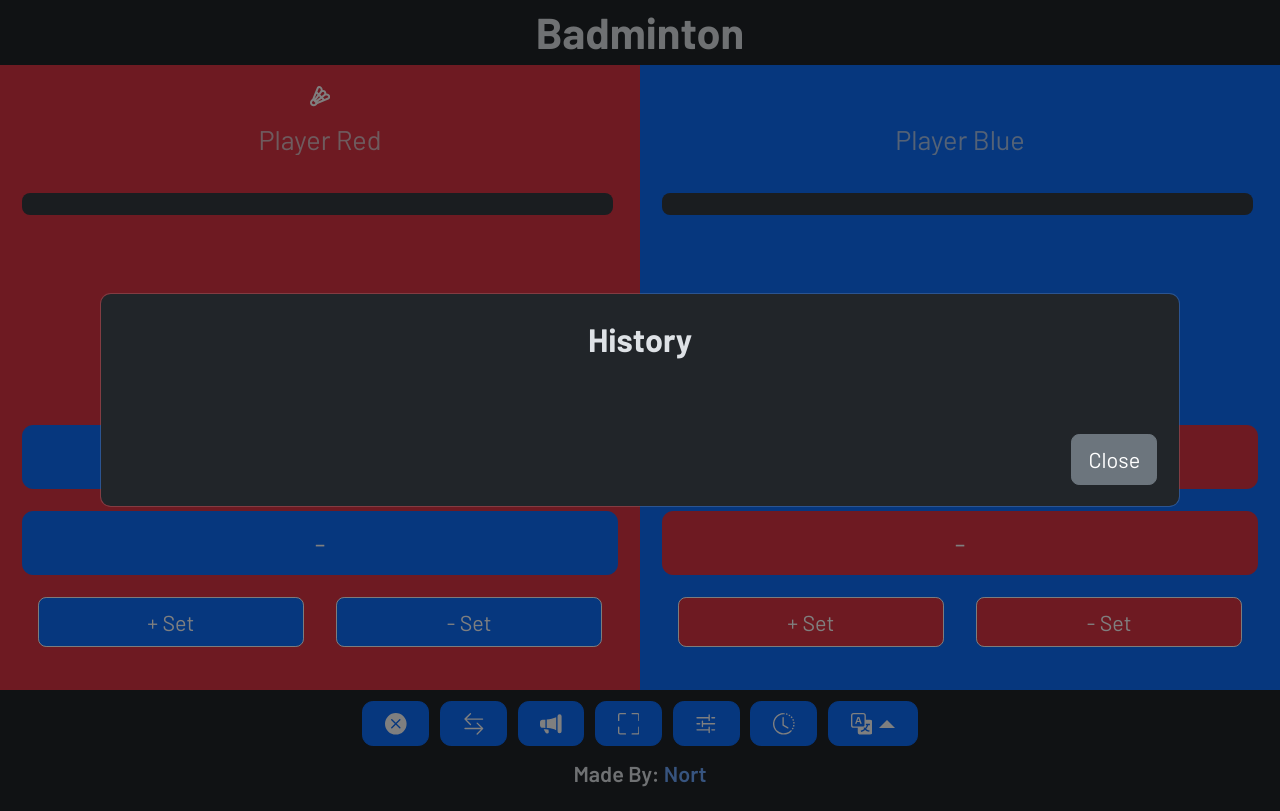
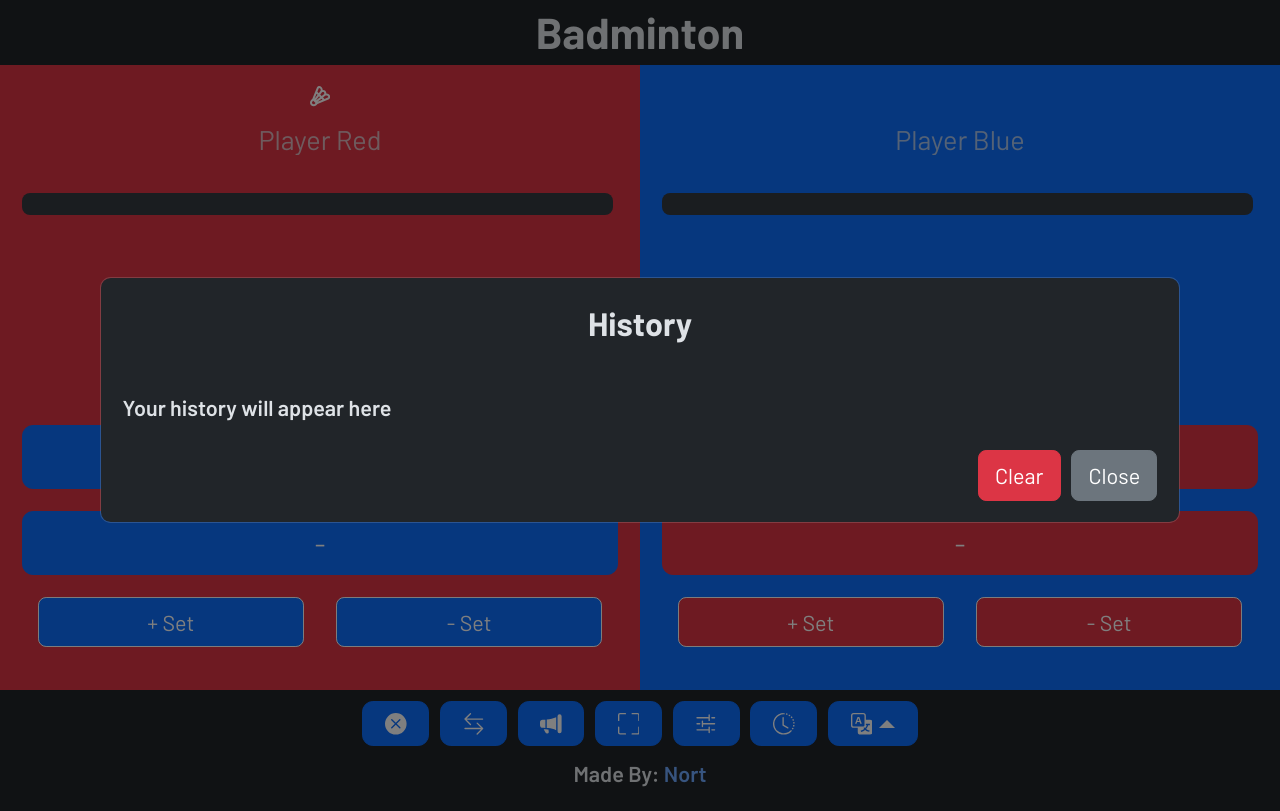
Before and after one commit to Nort1346/Badminton-Match, a React (Create React App) app: page / in a window 1280 px wide. Both pictures are taken after a click on the button 783 px from the left and 723 px from the top of the page. Built offline with nearby package versions, Linux system fonts and the light colour scheme.

Commit message:
feat clear option and translate history modal

```diff
--- a/src/components/HistoryModal.js
+++ b/src/components/HistoryModal.js
@@ -6,10 +6,13 @@ import getVariantColor from "./functions/getVariantColor";
 function HistoryModal({ isShow, onClose }) {
     const { t } = useTranslation();
     const [show, setShow] = useState(isShow);
-    const history = JSON.parse(localStorage.getItem("HISTORY")) ?? [];
+    const [history, setHistory] = useState(JSON.parse(localStorage.getItem("HISTORY")) ?? []);
 
     useEffect(() => {
         setShow(isShow);
+        if (isShow) {
+            setHistory(JSON.parse(localStorage.getItem("HISTORY")) ?? []);
+        }
     }, [isShow]);
 
     const handleClose = (changes) => {
@@ -24,6 +27,11 @@ function HistoryModal({ isShow, onClose }) {
     const getVariant = (match) => {
         const winner = match[0].sets > match[1].sets ? match[0] : match[1];
         return getVariantColor(winner.color);
+    }
+
+    const resetHistory = () => {
+        localStorage.removeItem("HISTORY");
+        setHistory([]);
     }
 
     return (
@@ -45,7 +53,7 @@ function HistoryModal({ isShow, onClose }) {
                 <ListGroup>
                     {history.map((match, index) => (
                         <ListGroup.Item key={`history-${index}`} className={`d-flex flex-column align-items-center bg-${getVariant(match)} overflow-y-hidden`}>
-                            <Row md={12} className="text-truncate">
+                            <Row md={12} className="text-wrap text-center">
                                 {`${getName(match[0])} vs ${getName(match[1])}`}
                             </Row>
                             <Row md={12}>
@@ -54,8 +62,12 @@ function HistoryModal({ isShow, onClose }) {
                         </ListGroup.Item>
                     ))}
                 </ListGroup>
+                {history.length === 0 && t('historyModal.historyWillAppearHere')}
             </Modal.Body>
             <Modal.Footer className="border-0 pt-0">
+                <Button variant="danger" onClick={resetHistory}>
+                    {t("historyModal.clear")}
+                </Button>
                 <Button variant="secondary" onClick={handleClose}>
                     {t("historyModal.close")}
                 </Button>
--- a/src/components/locales/de/translation.json
+++ b/src/components/locales/de/translation.json
@@ -30,5 +30,11 @@
     "resetDefault": "Auf Standard Zurücksetzen",
     "apply": "Anwenden",
     "cancel": "Abbrechen"
+  },
+  "historyModal": {
+    "history": "Geschichte",
+    "close": "Schließen",
+    "historyWillAppearHere": "Deine Historie wird hier angezeigt",
+    "clear": "Löschen"
   }
 }
--- a/src/components/locales/en/translation.json
+++ b/src/components/locales/en/translation.json
@@ -33,6 +33,8 @@
   },
   "historyModal": {
     "history": "History",
-    "close": "Close"
+    "close": "Close",
+    "historyWillAppearHere": "Your history will appear here",
+    "clear": "Clear"
   }
 }
--- a/src/components/locales/pl/translation.json
+++ b/src/components/locales/pl/translation.json
@@ -30,5 +30,11 @@
     "resetDefault": "Przywróć Domyślne",
     "apply": "Zastosuj",
     "cancel": "Anuluj"
+  },
+  "historyModal": {
+    "history": "Historia",
+    "close": "Zamknij",
+    "historyWillAppearHere": "Twoja historia pojawi się tutaj",
+    "clear": "Wyczyść"
   }
 }
```
